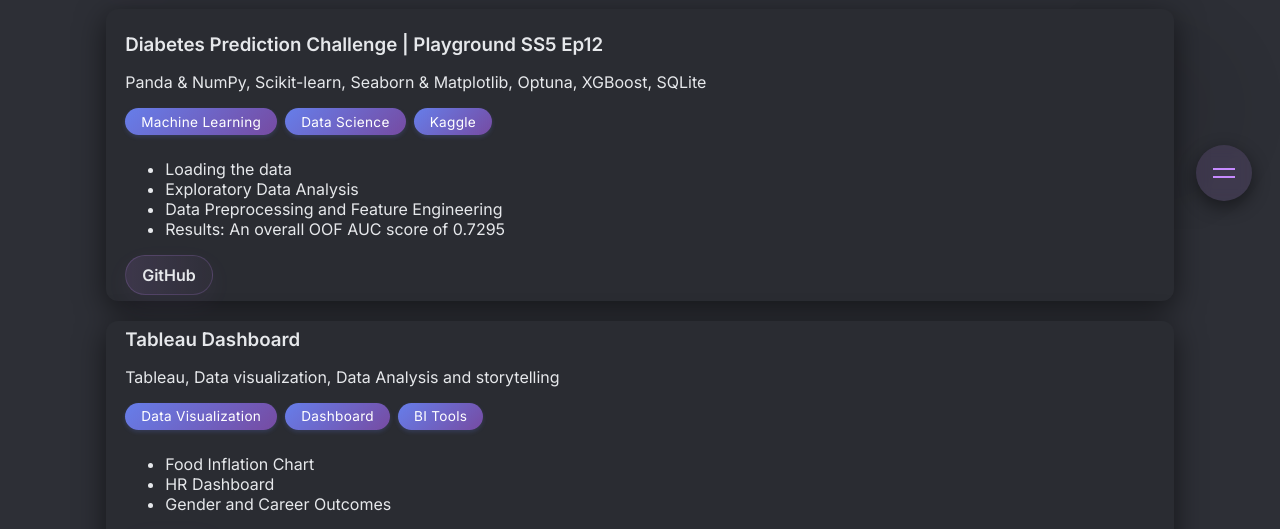
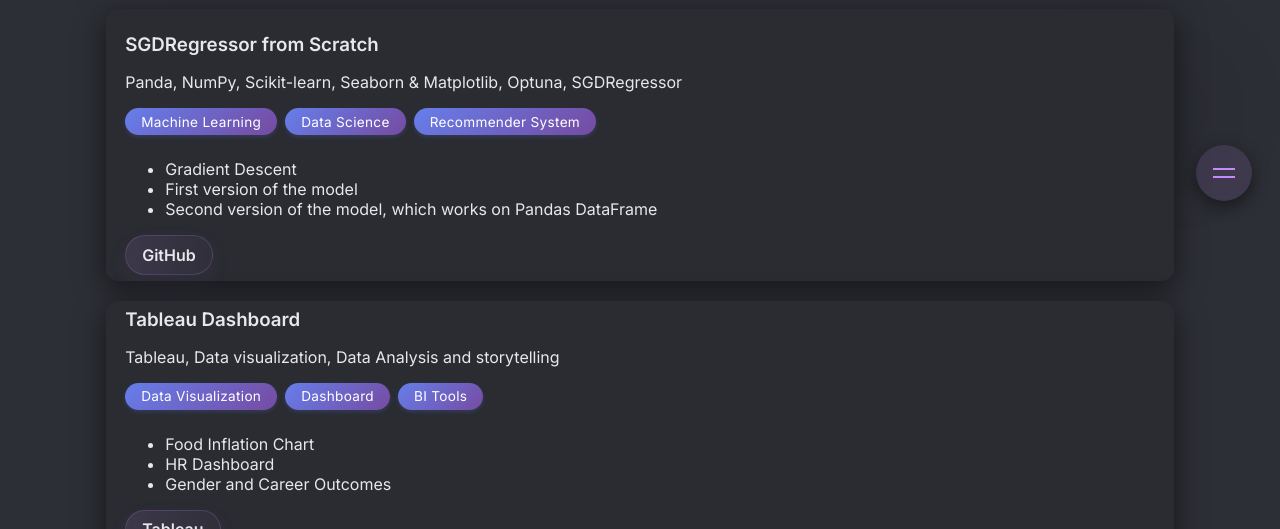
Before and after one commit to sjain600/sjain600.github.io, a plain HTML site: page index.html in a window 1280 px wide. Shown: the part 571-1100 px from the top of the page. Drawn offline with nearby package versions, Linux system fonts and the light colour scheme.

Commit message:
Update index.html

```diff
--- a/index.html
+++ b/index.html
@@ -62,26 +62,25 @@
   <!-- Diabetes Prediction Project Card -->
   <div class="card">
     <div class="project-header">
-      <h3>Diabetes Prediction Challenge | Playground SS5 Ep12</h3>
-      <p class="meta">Panda & NumPy, Scikit-learn, Seaborn & Matplotlib, Optuna, XGBoost, SQLite</p>
+      <h3>SGDRegressor from Scratch</h3>
+      <p class="meta">Panda, NumPy, Scikit-learn, Seaborn & Matplotlib, Optuna, SGDRegressor</p>
 
       <div class="project-tags">
         <span class="tag">Machine Learning</span>
         <span class="tag">Data Science</span>
-        <span class="tag">Kaggle</span>
+        <span class="tag">Recommender System</span>
       </div>
     </div>
 
     <div class="project-content">
       <ul class="project-features">
-        <li>Loading the data</li>
-        <li>Exploratory Data Analysis</li>
-        <li>Data Preprocessing and Feature Engineering</li>
-        <li>Results: An overall OOF AUC score of 0.7295</li>
+        <li>Gradient Descent</li>
+        <li>First version of the model</li>
+        <li>Second version of the model, which works on Pandas DataFrame</li>
       </ul>
 
       <div class="project-actions">
-        <a class="button solid" href="https://github.com/sjain600/Kaggle-Playground-Series-Season-5-Episode-12" target="_blank" rel="noopener">GitHub</a>
+        <a class="button solid" href="https://github.com/sjain600/SGD-Regressor-from-scratch" target="_blank" rel="noopener">GitHub</a>
       </div>
     </div>
   </div>
```
